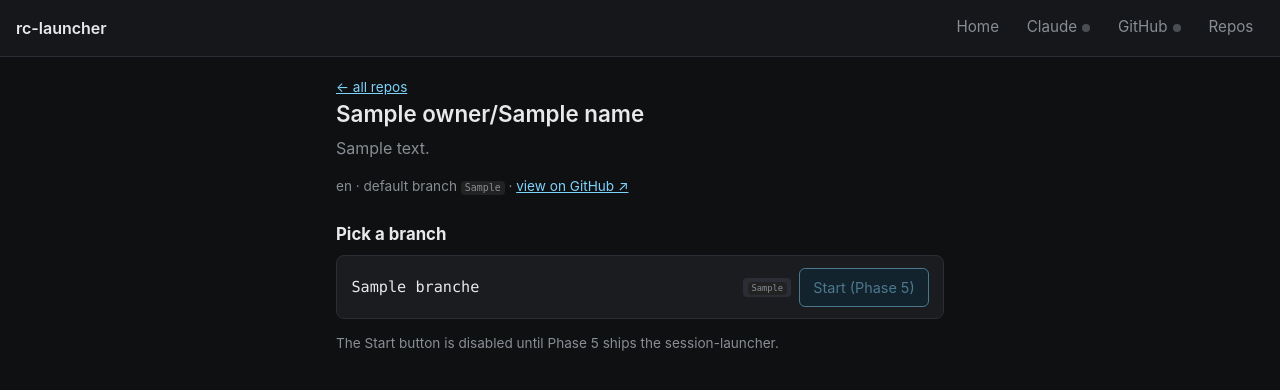
After one commit to Gunther-Schulz/rc-launcher, a FastAPI app: template app/templates/repo.html in a window 1280 px wide. The commit adds this page. Shown: the top 390 px of the page. Run offline with FastAPI, Linux system fonts and the light colour scheme; the template is opened without the code that fills it: most values are stand-ins (such as "Sample title", 1, 10 or a date in 2020).

Commit message:
Phase 4: GitHub repo + branch browser
New module github_api.py — async httpx wrapper around the parts of the
GitHub REST API we need. Maps non-2xx responses to a GitHubError with
actionable messages (401 = reconnect, 403 rate-limit = retry-in-Xmin,
etc).

Routes:
  GET /repos             — sorted by recently-pushed, client-side filter
                           input, badges for private/fork/archived
  GET /repos/{o}/{r}     — repo detail, branches list with default+protected
                           badges, Start (Phase 5) buttons currently disabled

Nav: 'Repos' tab added.
Home: 'Your repos' card appears once both Claude + GitHub are logged in.

```diff
--- /dev/null
+++ b/app/github_api.py
@@ -0,0 +1,135 @@
+"""Thin httpx wrapper around the parts of the GitHub REST API we need."""
+from __future__ import annotations
+
+import sys
+import time
+from typing import Optional
+
+import httpx
+
+GITHUB_API = "https://api.github.com"
+USER_AGENT = "rc-launcher/0.1 (+https://github.com/Gunther-Schulz/rc-launcher)"
+
+
+def _log(msg: str) -> None:
+    ts = time.strftime("%H:%M:%S") + f".{int((time.time() % 1) * 1000):03d}"
+    print(f"[github_api {ts}] {msg}", flush=True, file=sys.stdout)
+
+
+class GitHubError(Exception):
+    """Raised when GitHub returns a non-success status. Carries the
+    HTTP status code and a human-readable message for the UI to render."""
+
+    def __init__(self, status: int, message: str):
+        self.status = status
+        self.message = message
+        super().__init__(f"{status}: {message}")
+
+
+def _headers(token: str) -> dict:
+    return {
+        "Authorization": f"Bearer {token}",
+        "Accept": "application/vnd.github+json",
+        "X-GitHub-Api-Version": "2022-11-28",
+        "User-Agent": USER_AGENT,
+    }
+
+
+def _interpret_error(r: httpx.Response) -> GitHubError:
+    """Turn a non-2xx response into a friendly error suitable for the UI."""
+    try:
+        body = r.json()
+        gh_msg = body.get("message", r.text)
+    except (ValueError, AttributeError):
+        gh_msg = r.text[:200]
+
+    if r.status_code == 401:
+        return GitHubError(401, "GitHub rejected the token (401). Reconnect at /gh — token may have been revoked or never had `repo` scope.")
+    if r.status_code == 403:
+        # 403 can be rate-limit OR permission. Inspect headers.
+        if r.headers.get("x-ratelimit-remaining") == "0":
+            reset = r.headers.get("x-ratelimit-reset")
+            try:
+                reset_in = max(0, int(reset) - int(time.time()))
+                wait = f"in {reset_in // 60} min" if reset_in >= 60 else f"in {reset_in} s"
+            except (TypeError, ValueError):
+                wait = "shortly"
+            return GitHubError(403, f"GitHub rate limit hit. Retry {wait}.")
+        return GitHubError(403, f"GitHub returned 403: {gh_msg}")
+    if r.status_code == 404:
+        return GitHubError(404, f"GitHub returned 404: {gh_msg}")
+    return GitHubError(r.status_code, f"GitHub returned {r.status_code}: {gh_msg}")
+
+
+async def list_repos(token: str, per_page: int = 100) -> list[dict]:
+    """List repos accessible to the token. Sorted by most recently pushed.
+
+    Currently fetches just the first page — most personal accounts have
+    <100 repos. If the user reports truncation we'll add pagination via
+    Link-header walking.
+    """
+    url = f"{GITHUB_API}/user/repos"
+    params = {
+        "sort": "pushed",
+        "direction": "desc",
+        "per_page": per_page,
+        "affiliation": "owner,collaborator,organization_member",
+    }
+    _log(f"list_repos: GET {url} (per_page={per_page})")
+    async with httpx.AsyncClient(timeout=15) as client:
+        r = await client.get(url, params=params, headers=_headers(token))
+    if r.status_code != 200:
+        raise _interpret_error(r)
+    data = r.json()
+    if not isinstance(data, list):
+        raise GitHubError(500, f"Expected list response from /user/repos, got {type(data).__name__}")
+    _log(f"list_repos: returned {len(data)} repo(s)")
+    # Trim to fields the UI needs — keeps templates skinny + reduces memory
+    return [
+        {
+            "full_name": r["full_name"],
+            "owner": r["owner"]["login"],
+            "name": r["name"],
+            "private": r.get("private", False),
+            "description": r.get("description") or "",
+            "language": r.get("language"),
+            "default_branch": r.get("default_branch", "main"),
+            "pushed_at": r.get("pushed_at"),
+            "html_url": r.get("html_url"),
+            "fork": r.get("fork", False),
+            "archived": r.get("archived", False),
+        }
+        for r in data
+    ]
+
+
+async def get_repo(token: str, owner: str, repo: str) -> dict:
+    url = f"{GITHUB_API}/repos/{owner}/{repo}"
+    _log(f"get_repo: GET {url}")
+    async with httpx.AsyncClient(timeout=15) as client:
+        r = await client.get(url, headers=_headers(token))
+    if r.status_code != 200:
+        raise _interpret_error(r)
+    return r.json()
+
+
+async def list_branches(
+    token: str, owner: str, repo: str, per_page: int = 100
+) -> list[dict]:
+    url = f"{GITHUB_API}/repos/{owner}/{repo}/branches"
+    _log(f"list_branches: GET {url}")
+    async with httpx.AsyncClient(timeout=15) as client:
+        r = await client.get(url, params={"per_page": per_page}, headers=_headers(token))
+    if r.status_code != 200:
+        raise _interpret_error(r)
+    data = r.json()
+    if not isinstance(data, list):
+        raise GitHubError(500, f"Expected list from /branches, got {type(data).__name__}")
+    return [
+        {
+            "name": b["name"],
+            "protected": b.get("protected", False),
+            "commit_sha": b.get("commit", {}).get("sha", "")[:7],
+        }
+        for b in data
+    ]
--- a/app/main.py
+++ b/app/main.py
@@ -20,6 +20,7 @@ from fastapi.security import HTTPBasic, HTTPBasicCredentials
 from fastapi.templating import Jinja2Templates
 
 from . import claude_login, gh_login
+from . import github_api
 
 _USERNAME = os.environ.get("RCL_USERNAME", "admin")
 _PASSWORD = os.environ.get("RCL_PASSWORD") or ""
@@ -171,3 +172,61 @@ async def gh_set_token(
 async def gh_logout_route(_user: str = Depends(require_auth)):
     gh_login.logout()
     return RedirectResponse(url="/gh", status_code=303)
+
+
+# ── Repo browsing (Phase 4) ────────────────────────────────────────────────
+
+
+@app.get("/repos", response_class=HTMLResponse)
+async def repos_page(request: Request, _user: str = Depends(require_auth)):
+    token = gh_login.get_token()
+    if not token:
+        return RedirectResponse(url="/gh", status_code=303)
+    error = None
+    repos: list[dict] = []
+    try:
+        repos = await github_api.list_repos(token)
+    except github_api.GitHubError as e:
+        error = e.message
+    except Exception as e:
+        error = f"Unexpected error: {e}"
+    return templates.TemplateResponse(
+        request=request,
+        name="repos.html",
+        context={"repos": repos, "error": error, **_nav_ctx("repos")},
+    )
+
+
+@app.get("/repos/{owner}/{repo}", response_class=HTMLResponse)
+async def repo_page(
+    request: Request,
+    owner: str,
+    repo: str,
+    _user: str = Depends(require_auth),
+):
+    token = gh_login.get_token()
+    if not token:
+        return RedirectResponse(url="/gh", status_code=303)
+    error = None
+    branches: list[dict] = []
+    repo_meta: Optional[dict] = None
+    try:
+        # Fetch repo + branches concurrently would be nicer; sequential is fine
+        repo_meta = await github_api.get_repo(token, owner, repo)
+        branches = await github_api.list_branches(token, owner, repo)
+    except github_api.GitHubError as e:
+        error = e.message
+    except Exception as e:
+        error = f"Unexpected error: {e}"
+    return templates.TemplateResponse(
+        request=request,
+        name="repo.html",
+        context={
+            "owner": owner,
+            "name": repo,
+            "repo": repo_meta,
+            "branches": branches,
+            "error": error,
+            **_nav_ctx("repos"),
+        },
+    )
--- a/app/templates/_nav.html
+++ b/app/templates/_nav.html
@@ -12,6 +12,7 @@
     {% if nav_gh_logged_in %}<span class="dot ok" title="logged in"></span>
     {% else %}<span class="dot" title="not logged in"></span>{% endif %}
   </a>
+  <a href="/repos" class="nav-item {% if nav_active == 'repos' %}active{% endif %}">Repos</a>
 </nav>
 <style>
   .rcl-nav {
--- /dev/null
+++ b/app/templates/repo.html
@@ -0,0 +1,143 @@
+<!doctype html>
+<html lang="en">
+<head>
+  <meta charset="UTF-8">
+  <meta name="viewport" content="width=device-width, initial-scale=1, viewport-fit=cover">
+  <meta name="color-scheme" content="dark">
+  <title>{{ owner }}/{{ name }} — rc-launcher</title>
+  <style>
+    :root {
+      --bg: #0f1012;
+      --surface: #1a1c20;
+      --border: #2a2d33;
+      --text: #e8e9ea;
+      --muted: #898d94;
+      --accent: #7dd3fc;
+      --accent-bg: #0b2a3a;
+      --err-bg: #2e1515;
+      --err: #fca5a5;
+    }
+    * { box-sizing: border-box; }
+    html, body { margin: 0; padding: 0; }
+    body {
+      font-family: -apple-system, BlinkMacSystemFont, "Segoe UI", system-ui, sans-serif;
+      background: var(--bg);
+      color: var(--text);
+      line-height: 1.5;
+      -webkit-text-size-adjust: 100%;
+    }
+    main {
+      max-width: 40em;
+      margin: 0 auto;
+      padding: max(1.25em, env(safe-area-inset-top)) 1em env(safe-area-inset-bottom);
+    }
+    h1 { font-weight: 600; font-size: 1.4em; margin: 0 0 0.25em; }
+    .muted { color: var(--muted); }
+    code { background: #222; padding: 0.15em 0.4em; border-radius: 4px; font-size: 0.9em; }
+    a { color: var(--accent); }
+    .card {
+      background: var(--surface);
+      border: 1px solid var(--border);
+      border-radius: 12px;
+      padding: 1em 1.2em;
+      margin: 1em 0;
+    }
+    .err {
+      background: var(--err-bg);
+      border: 1px solid #5b2323;
+      color: var(--err);
+    }
+    .branch-list { list-style: none; padding: 0; margin: 0; display: grid; gap: 0.4em; }
+    .branch-row {
+      display: flex;
+      align-items: center;
+      gap: 0.5em;
+      padding: 0.7em 0.9em;
+      background: var(--surface);
+      border: 1px solid var(--border);
+      border-radius: 8px;
+    }
+    .branch-row .name {
+      flex: 1;
+      font-family: ui-monospace, "SF Mono", Menlo, monospace;
+      font-size: 0.95em;
+      word-break: break-all;
+    }
+    .branch-row .badge {
+      font-size: 0.75em;
+      color: var(--muted);
+      padding: 0.05em 0.4em;
+      background: #2a2d33;
+      border-radius: 4px;
+    }
+    .branch-row .badge.default { background: var(--accent-bg); color: var(--accent); }
+    button {
+      padding: 0.55em 0.9em;
+      font: inherit;
+      font-size: 0.9em;
+      color: var(--accent);
+      background: var(--accent-bg);
+      border: 1px solid var(--accent);
+      border-radius: 6px;
+      cursor: pointer;
+      white-space: nowrap;
+    }
+    button:disabled {
+      opacity: 0.5;
+      cursor: not-allowed;
+    }
+  </style>
+</head>
+<body>
+  {% include "_nav.html" %}
+  <main>
+    <p class="muted" style="margin: 0; font-size: 0.85em">
+      <a href="/repos">← all repos</a>
+    </p>
+    <h1>{{ owner }}/{{ name }}</h1>
+    {% if repo %}
+      {% if repo.description %}<p class="muted" style="margin-top: 0">{{ repo.description }}</p>{% endif %}
+      <p class="muted" style="font-size: 0.85em">
+        {% if repo.language %}{{ repo.language }} · {% endif %}
+        default branch <code>{{ repo.default_branch }}</code> ·
+        <a href="{{ repo.html_url }}" target="_blank" rel="noopener">view on GitHub ↗</a>
+      </p>
+    {% endif %}
+
+    {% if error %}
+      <div class="card err">
+        <strong>Could not load branches.</strong>
+        <p style="margin: 0.4em 0 0">{{ error }}</p>
+      </div>
+    {% elif not branches %}
+      <p class="muted">No branches found. (Empty repository?)</p>
+    {% else %}
+      <h2 style="font-size: 1.05em; margin: 1.5em 0 0.5em">Pick a branch</h2>
+      <ul class="branch-list">
+        {% for b in branches %}
+        <li class="branch-row">
+          <span class="name">{{ b.name }}</span>
+          {% if repo and b.name == repo.default_branch %}<span class="badge default">default</span>{% endif %}
+          {% if b.protected %}<span class="badge">protected</span>{% endif %}
+          <span class="badge"><code>{{ b.commit_sha }}</code></span>
+          <form method="post" action="/sessions/start" style="margin: 0">
+            <input type="hidden" name="owner" value="{{ owner }}">
+            <input type="hidden" name="repo" value="{{ name }}">
+            <input type="hidden" name="branch" value="{{ b.name }}">
+            <button type="submit"
+                    data-loading-text="Starting…"
+                    disabled
+                    title="Phase 5 will wire this up — clones the repo and spawns claude --remote-control">
+              Start (Phase 5)
+            </button>
+          </form>
+        </li>
+        {% endfor %}
+      </ul>
+      <p class="muted" style="font-size: 0.85em; margin-top: 1em">
+        The Start button is disabled until Phase 5 ships the session-launcher.
+      </p>
+    {% endif %}
+  </main>
+</body>
+</html>
```
Also changed, not shown: app/templates/index.html (+9 -2 lines), app/templates/repos.html (added, +146 -0 lines).
